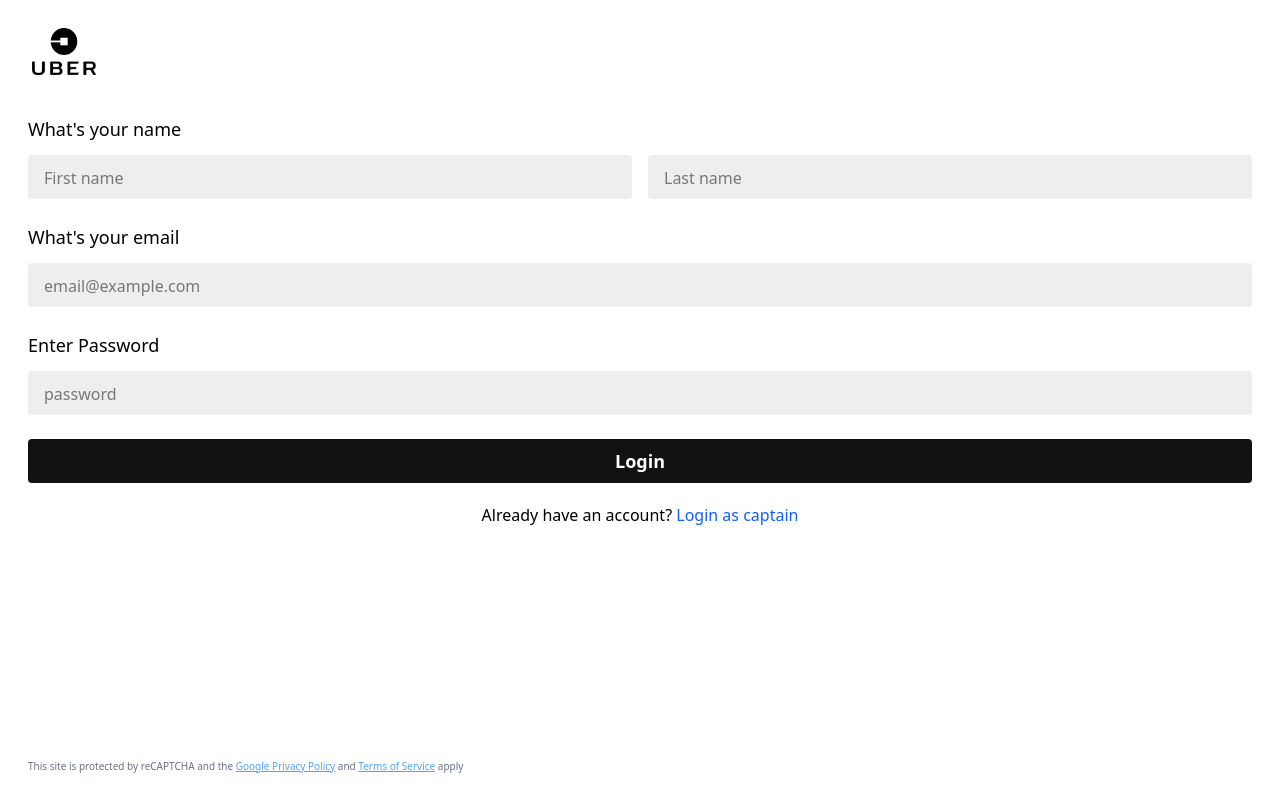
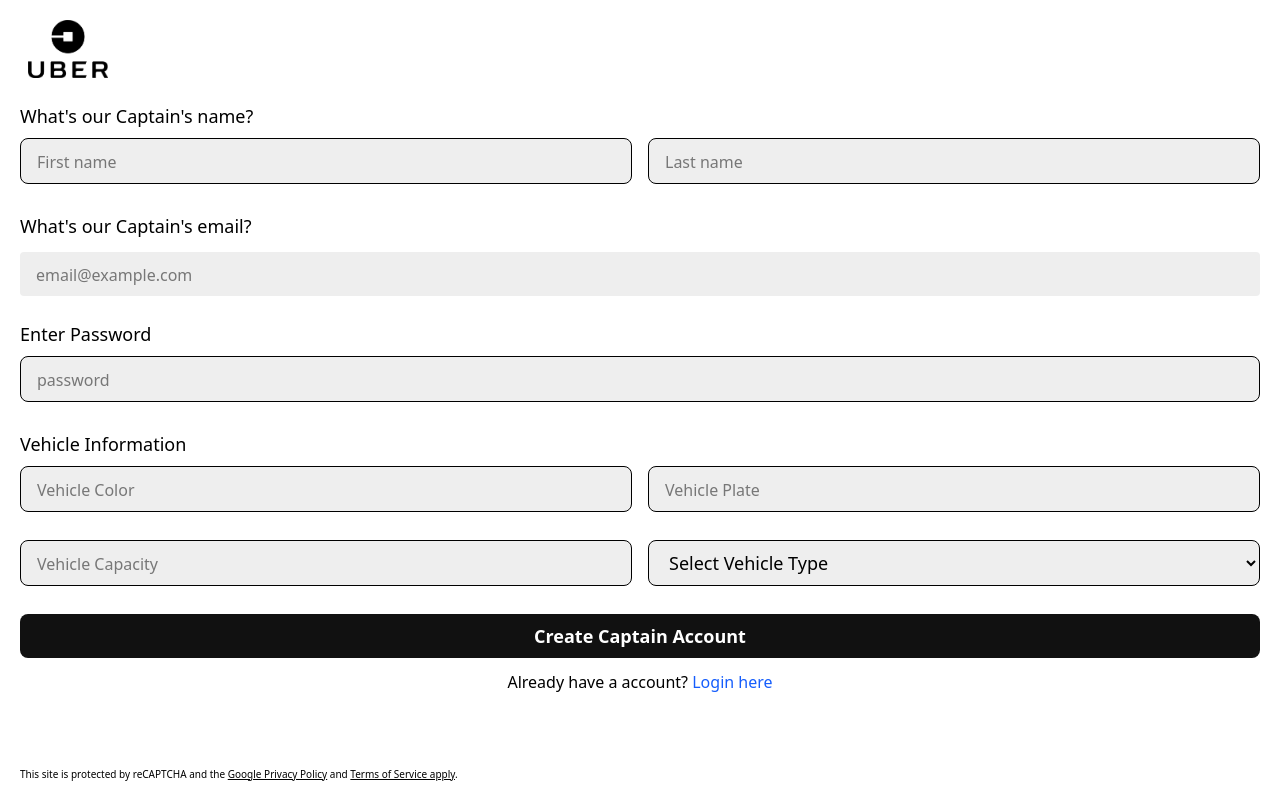
Before and after one commit to venkata-kavya/uber-clone, a React (Vite) app in the folder frontend/: page /captain-signup in a window 1280 px wide. Built offline with nearby package versions, Linux system fonts and the light colour scheme.

Commit message:
Integrate captain signup endpoint

```diff
--- a/frontend/src/App.jsx
+++ b/frontend/src/App.jsx
@@ -9,6 +9,7 @@
 import Home from "./pages/Home";
 import UserProtectWrapper from "./pages/UserProtectWrapper";
 import { UserLogout } from "./pages/UserLogout";
+import CaptainHome from "./pages/CaptainHome";
 
 const App = () => {
   const user = useContext(UserDataContext);
@@ -38,6 +39,7 @@
             </UserProtectWrapper>
           }
         />
+        <Route path="/captain-home" element={<CaptainHome />} />
       </Routes>
     </div>
   );
--- /dev/null
+++ b/frontend/src/pages/CaptainHome.jsx
@@ -0,0 +1,7 @@
+import React from "react";
+
+const CaptainHome = () => {
+  return <div>CaptainHome</div>;
+};
+
+export default CaptainHome;
--- a/frontend/src/pages/CaptainSignup.jsx
+++ b/frontend/src/pages/CaptainSignup.jsx
@@ -1,67 +1,105 @@
 import React, { useState } from "react";
 import uberDriver from "../assets/uberDriver.png";
 import { Link } from "react-router-dom";
+import { CaptainDataContext } from "../context/CaptainContext";
+import { useNavigate } from "react-router-dom";
+import axios from "axios";
 
 const CaptainSignup = () => {
+  const navigate = useNavigate();
+
   const [email, setEmail] = useState("");
   const [password, setPassword] = useState("");
-  const [first, setFirst] = useState("");
-  const [last, setLast] = useState("");
-  const [userData, setUserData] = useState({});
+  const [firstName, setFirstName] = useState("");
+  const [lastName, setLastName] = useState("");
 
-  const submitHandler = (e) => {
+  const [vehicleColor, setVehicleColor] = useState("");
+  const [vehiclePlate, setVehiclePlate] = useState("");
+  const [vehicleCapacity, setVehicleCapacity] = useState("");
+  const [vehicleType, setVehicleType] = useState("");
+
+  const { captain, setCaptain } = React.useContext(CaptainDataContext);
+
+  const submitHandler = async (e) => {
     e.preventDefault();
-
-    setUserData({
-      username: {
-        first: first,
-        last: last,
+    const captainData = {
+      fullname: {
+        firstname: firstName,
+        lastname: lastName,
       },
       email: email,
       password: password,
-    });
-    setFirst("");
-    setLast("");
+      vehicle: {
+        color: vehicleColor,
+        plate: vehiclePlate,
+        capacity: vehicleCapacity,
+        vehicleType: vehicleType,
+      },
+    };
+
+    const response = await axios.post(
+      `${import.meta.env.VITE_BASE_URL}/captains/register`,
+      captainData
+    );
+
+    if (response.status === 201) {
+      const data = response.data;
+      setCaptain(data.captain);
+      localStorage.setItem("token", data.token);
+      navigate("/captain-home");
+    }
+
     setEmail("");
+    setFirstName("");
+    setLastName("");
     setPassword("");
+    setVehicleColor("");
+    setVehiclePlate("");
+    setVehicleCapacity("");
+    setVehicleType("");
   };
   return (
-    <div className="p-7 h-screen flex flex-col justify-between">
+    <div className="py-5 px-5 h-screen flex flex-col justify-between">
       <div>
+        <img
+          className="w-20 mb-6 ml-2"
+          src={uberDriver}
+          alt="uber-driver logo"
+        />
+
         <form
           onSubmit={(e) => {
             submitHandler(e);
           }}
         >
-          <img className="w-16 mb-10 ml-1" src={uberDriver} alt="uber-logo" />
-          <h3 className="text-lg font-inter font-medium mb-2">
-            What's your name
+          <h3 className="text-lg w-full  font-medium mb-2">
+            What's our Captain's name?
           </h3>
-          <div className="flex gap-4 mb-6">
+          <div className="flex gap-4 mb-7">
             <input
               required
-              className="bg-[#eeeeee] w-1/2 rounded px-4 mt-1 py-2  text-lg placeholder:text-base"
+              className="bg-[#eeeeee] w-1/2 rounded-lg px-4 py-2 border  text-lg placeholder:text-base"
               type="text"
               placeholder="First name"
-              value={first}
+              value={firstName}
               onChange={(e) => {
-                setFirst(e.target.value);
+                setFirstName(e.target.value);
               }}
             />
             <input
               required
-              className="bg-[#eeeeee] w-1/2 rounded px-4 mt-1 py-2  text-lg placeholder:text-base"
+              className="bg-[#eeeeee] w-1/2  rounded-lg px-4 py-2 border  text-lg placeholder:text-base"
               type="text"
               placeholder="Last name"
-              value={last}
+              value={lastName}
               onChange={(e) => {
-                setLast(e.target.value);
+                setLastName(e.target.value);
               }}
             />
           </div>
 
-          <h3 className="text-lg font-inter font-medium mb-2">
-            What's your email
+          <h3 className="text-lg font-medium mb-2">
+            What's our Captain's email?
           </h3>
           <input
             required
@@ -72,41 +110,88 @@
             onChange={(e) => {
               setEmail(e.target.value);
             }}
-          ></input>
+          />
+
           <h3 className="text-lg font-medium mb-2">Enter Password</h3>
+
           <input
-            className="bg-[#eeeeee] mb-6 rounded px-4 mt-1 py-2  w-full text-lg placeholder:text-base"
-            type="password"
-            placeholder="password"
+            className="bg-[#eeeeee] mb-7 rounded-lg px-4 py-2 border w-full text-lg placeholder:text-base"
             value={password}
             onChange={(e) => {
               setPassword(e.target.value);
             }}
-          ></input>
-          <button className="bg-[#111] text-[#fff] font-semibold mb-5 rounded px-4 py-2  w-full text-lg placeholder:text-sm">
-            Login
+            required
+            type="password"
+            placeholder="password"
+          />
+
+          <h3 className="text-lg font-medium mb-2">Vehicle Information</h3>
+          <div className="flex gap-4 mb-7">
+            <input
+              required
+              className="bg-[#eeeeee] w-1/2 rounded-lg px-4 py-2 border text-lg placeholder:text-base"
+              type="text"
+              placeholder="Vehicle Color"
+              value={vehicleColor}
+              onChange={(e) => {
+                setVehicleColor(e.target.value);
+              }}
+            />
+            <input
+              required
+              className="bg-[#eeeeee] w-1/2 rounded-lg px-4 py-2 border text-lg placeholder:text-base"
+              type="text"
+              placeholder="Vehicle Plate"
+              value={vehiclePlate}
+              onChange={(e) => {
+                setVehiclePlate(e.target.value);
+              }}
+            />
+          </div>
+          <div className="flex gap-4 mb-7">
+            <input
+              required
+              className="bg-[#eeeeee] w-1/2 rounded-lg px-4 py-2 border text-lg placeholder:text-base"
+              type="number"
+              placeholder="Vehicle Capacity"
+              value={vehicleCapacity}
+              onChange={(e) => {
+                setVehicleCapacity(e.target.value);
+              }}
+            />
+            <select
+              required
+              className="bg-[#eeeeee] w-1/2 rounded-lg px-4 py-2 border text-lg placeholder:text-base"
+              value={vehicleType}
+              onChange={(e) => {
+                setVehicleType(e.target.value);
+              }}
+            >
+              <option value="" disabled>
+                Select Vehicle Type
+              </option>
+              <option value="car">Car</option>
+              <option value="auto">Auto</option>
+              <option value="moto">Moto</option>
+            </select>
+          </div>
+
+          <button className="bg-[#111] text-white font-semibold mb-3 rounded-lg px-4 py-2 w-full text-lg placeholder:text-base">
+            Create Captain Account
           </button>
         </form>
-        <p className="text-center mb-2">
-          Already have an account?{" "}
+        <p className="text-center">
+          Already have a account?{" "}
           <Link to="/captain-login" className="text-blue-600">
-            Login as captain
+            Login here
           </Link>
         </p>
       </div>
       <div>
-        <p className="text-[10px] leading-tight text-gray-500">
+        <p className="text-[10px] mt-6 leading-tight">
           This site is protected by reCAPTCHA and the{" "}
-          <a
-            target="_blank"
-            href="https://d1nyezh1ys8wfo.cloudfront.net/static/PDFs/Legal_PDFs/2019-07+Uber+Privacy+Notice.pdf"
-          >
-            <span className="text-blue-400 underline">
-              Google Privacy Policy
-            </span>
-          </a>{" "}
-          and <span className="text-blue-400 underline">Terms of Service</span>{" "}
-          apply
+          <span className="underline">Google Privacy Policy</span> and{" "}
+          <span className="underline">Terms of Service apply</span>.
         </p>
       </div>
     </div>
```
